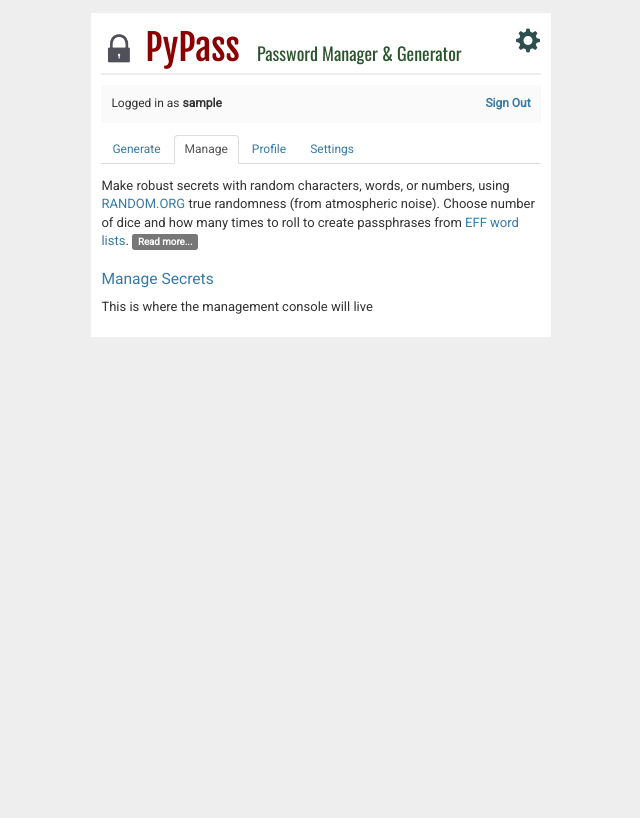
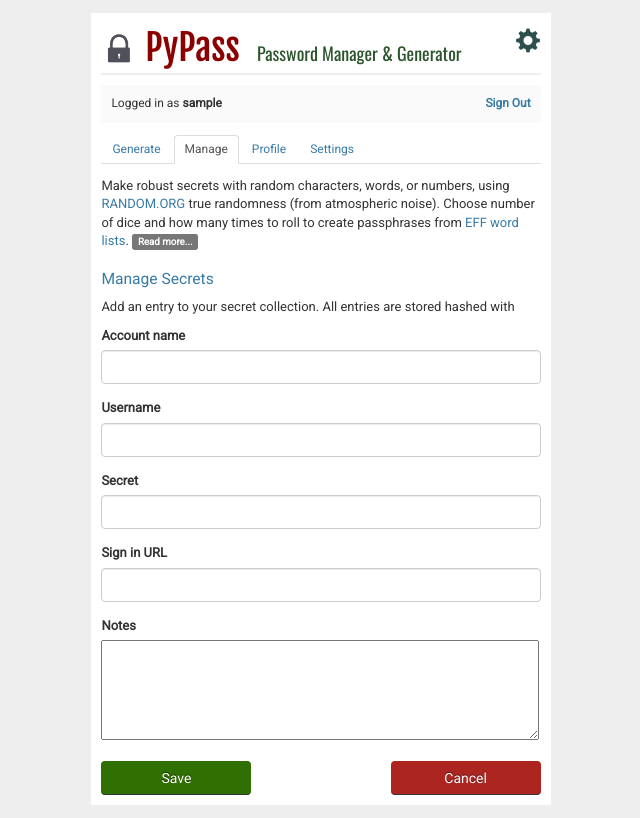
Before and after one commit to nicorellius/pypass3, a Flask app: page / in a window 1280 px wide, after a click on "Manage". Shown: the whole page, without its empty margins (319-959 px from the left). Before the commit the page ends 337 px from the top, so only its background shows below. Run offline with Flask 2, Linux system fonts and the light colour scheme; the visitor is signed in with stand-in values (Sample User, id 1); parts of the project's set-up code (start-up, migrations or seed data) failed here and were passed over; some libraries are stand-ins or nearby versions; some web fonts are replaced.

Commit message:
Flesh out manage template.

```diff
--- a/pypass/templates/manage.html
+++ b/pypass/templates/manage.html
@@ -2,6 +2,49 @@
 
 <h2>Manage Secrets</h2>
 
-<p>This is where the management console will live</p>
+<p>Add an entry to your secret collection. All entries are stored hashed with</p>
+
+    {% if session.logged_in %}
+
+    <form action="{{ url_for('settings') }}" method="post" class="add-entry">
+
+        <div>
+            <div class="form-group">
+                <label for="s">Account name</label>
+                <input id="edit-chars" type="text" class="form-control" name="">
+            </div>
+
+            <div class="form-group">
+                <label for="">Username</label>
+                <input id="" type="text" class="form-control" name="">
+            </div>
+
+            <div class="form-group">
+                <label for="">Secret</label>
+                <input id="" type="password" class="form-control" name="">
+            </div>
+
+            <div class="form-group">
+                <label for="">Sign in URL</label>
+                <input id="" type="text" class="form-control" name="">
+            </div>
+
+            <div class="form-group">
+                <label for="">Notes</label>
+                <textarea id="playground-area" name="secret"></textarea>
+            </div>
+
+            <button style="width: 150px;" class="btn btn-custom-success" type="submit">
+                Save
+            </button>
+
+            <a href="/" style="float: right; width: 150px;" class="btn btn-custom-danger" type="submit" role="button">
+                Cancel
+            </a>
+        </div>
+
+    </form>
+
+    {% endif %}
 
 {% endblock manage %}
```
